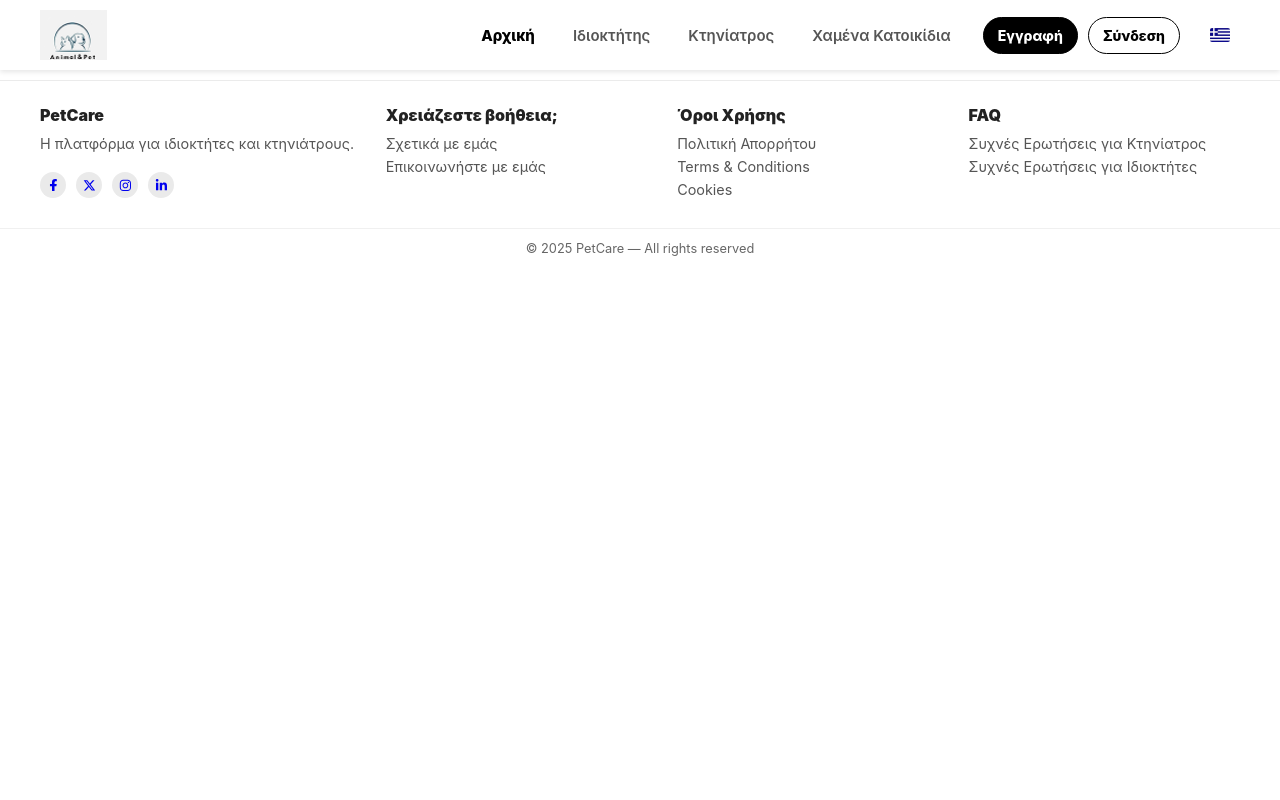
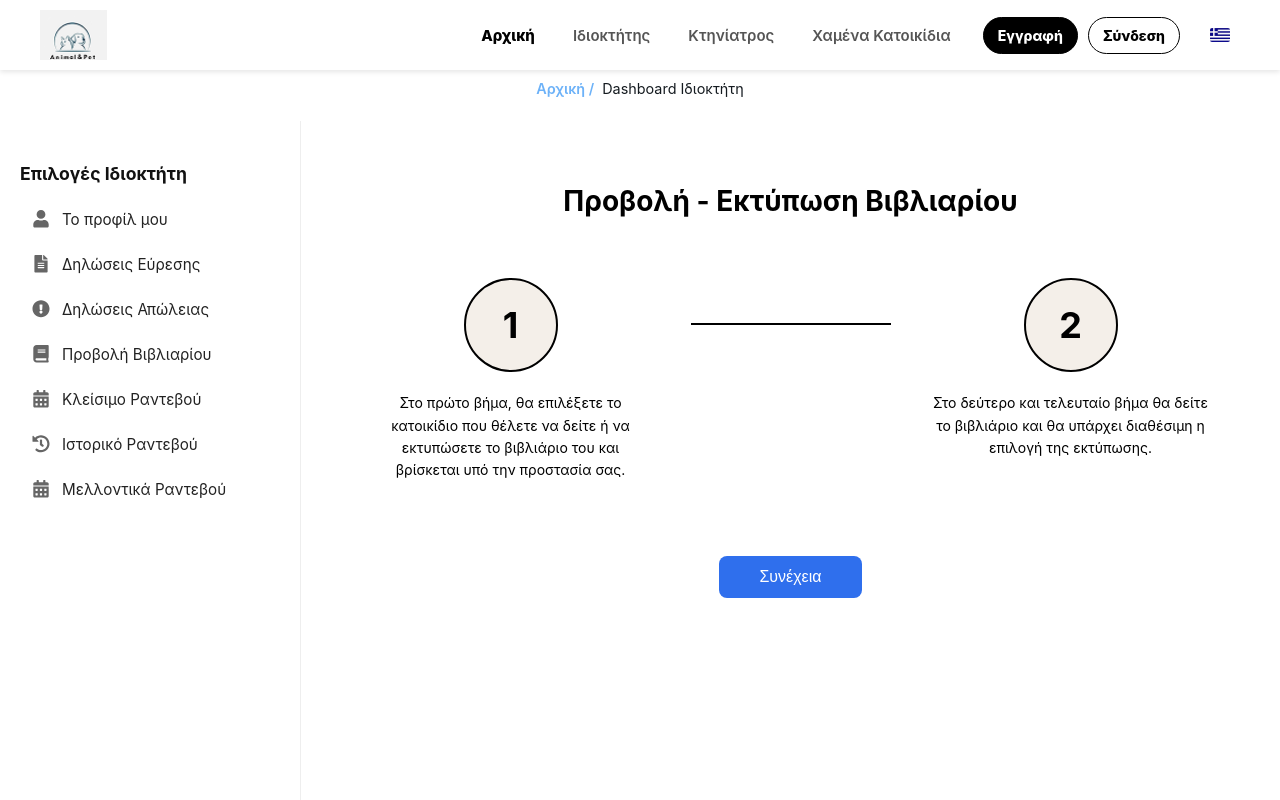
Before and after one commit to sdi2200288/Website-pet.gov, a React (Create React App) app: page /owner-dashboard/health-booklet in a window 1280 px wide. Shown: the top 800 px of the page. Built offline with nearby package versions, Linux system fonts and the light colour scheme.

Commit message:
HealthBooklet

```diff
--- a/src/App.js
+++ b/src/App.js
@@ -4,6 +4,7 @@ import { BrowserRouter, Routes, Route, Navigate } from "react-router-dom";
 import VetDashboard from "./pages/VetDashboard/VetDashboard";
 import OwnerDashboard from "./pages/OwnerDashboard/OwnerDashboard";
 import Profile from "./pages/OwnerDashboard/Profile";
+import HealthBooklet from "./pages/OwnerDashboard/HealthBooklet";
 import AllLostPets from "./pages/AllLostPets/AllLostPets";
 import AdoptionPage from "./pages/AdoptionPage/AdoptionPage";
 import Menu from "./components/Menu/Menu";
@@ -25,6 +26,7 @@ function App() {
           {/* OWNER DASHBOARD */}
           <Route path="/owner-dashboard" element={<OwnerDashboard />}>
             <Route path="profile" element={<Profile />} />
+            <Route path="health-booklet" element={<HealthBooklet />} />
           </Route>
 
           <Route path="/all-lost-pets" element={<AllLostPets />} />
--- /dev/null
+++ b/src/pages/OwnerDashboard/HealthBooklet.css
@@ -0,0 +1,71 @@
+.health-booklet {
+  padding: 40px;
+  text-align: center;
+}
+
+.health-booklet h2 {
+  font-size: 28px;
+  margin-bottom: 60px;
+}
+
+/* Οριζόντια διάταξη */
+.steps {
+  display: flex;
+  align-items: flex-start;
+  justify-content: center;
+  gap: 40px;
+  margin-bottom: 60px;
+}
+
+/* Κάθε βήμα */
+.step {
+  width: 280px;
+  text-align: center;
+}
+
+/* Κύκλοι 1 & 2 */
+.circle {
+  width: 90px;
+  height: 90px;
+  border-radius: 50%;
+  background-color: #f4efe9;
+  border: 2px solid #000;
+  font-size: 36px;
+  font-weight: bold;
+
+  display: flex;
+  align-items: center;
+  justify-content: center;
+
+  margin: 0 auto 20px;
+}
+
+/* Κείμενο κάτω από τον κύκλο */
+.step p {
+  font-size: 14px;
+  line-height: 1.6;
+  color: #000;
+}
+
+/* Γραμμή ανάμεσα στους κύκλους */
+.line {
+  width: 200px;
+  height: 2px;
+  background-color: #000;
+  margin-top: 45px;
+}
+
+/* Κουμπί */
+.next-btn {
+  background-color: #2f6fed;
+  color: white;
+  border: none;
+  padding: 12px 40px;
+  border-radius: 8px;
+  font-size: 16px;
+  cursor: pointer;
+}
+
+.next-btn:hover {
+  background-color: #1f56c1;
+}
--- /dev/null
+++ b/src/pages/OwnerDashboard/HealthBooklet.js
@@ -0,0 +1,32 @@
+import React from "react";
+import "./HealthBooklet.css";
+
+export default function HealthBooklet() {
+  return (
+    <div className="health-booklet">
+      <h2>Προβολή - Εκτύπωση Βιβλιαρίου</h2>
+
+      <div className="steps">
+        <div className="step">
+          <div className="circle">1</div>
+          <p>
+            Στο πρώτο βήμα, θα επιλέξετε το κατοικίδιο που θέλετε να δείτε ή να
+            εκτυπώσετε το βιβλιάριο του και βρίσκεται υπό την προστασία σας.
+          </p>
+        </div>
+
+        <div className="line" />
+
+        <div className="step">
+          <div className="circle">2</div>
+          <p>
+            Στο δεύτερο και τελευταίο βήμα θα δείτε το βιβλιάριο και θα υπάρχει
+            διαθέσιμη η επιλογή της εκτύπωσης.
+          </p>
+        </div>
+      </div>
+
+      <button className="next-btn">Συνέχεια</button>
+    </div>
+  );
+}
--- a/src/pages/OwnerDashboard/OwnerDashboard.js
+++ b/src/pages/OwnerDashboard/OwnerDashboard.js
@@ -43,7 +43,7 @@ export default function OwnerDashboard() {
               </Link>
             </li>
             <li>
-              <Link to="/owner/health-booklet">
+              <Link to="health-booklet">
                 <FaBook className="menu-icon" /> <span>Προβολή Βιβλιαρίου</span>
               </Link>
             </li>
```
